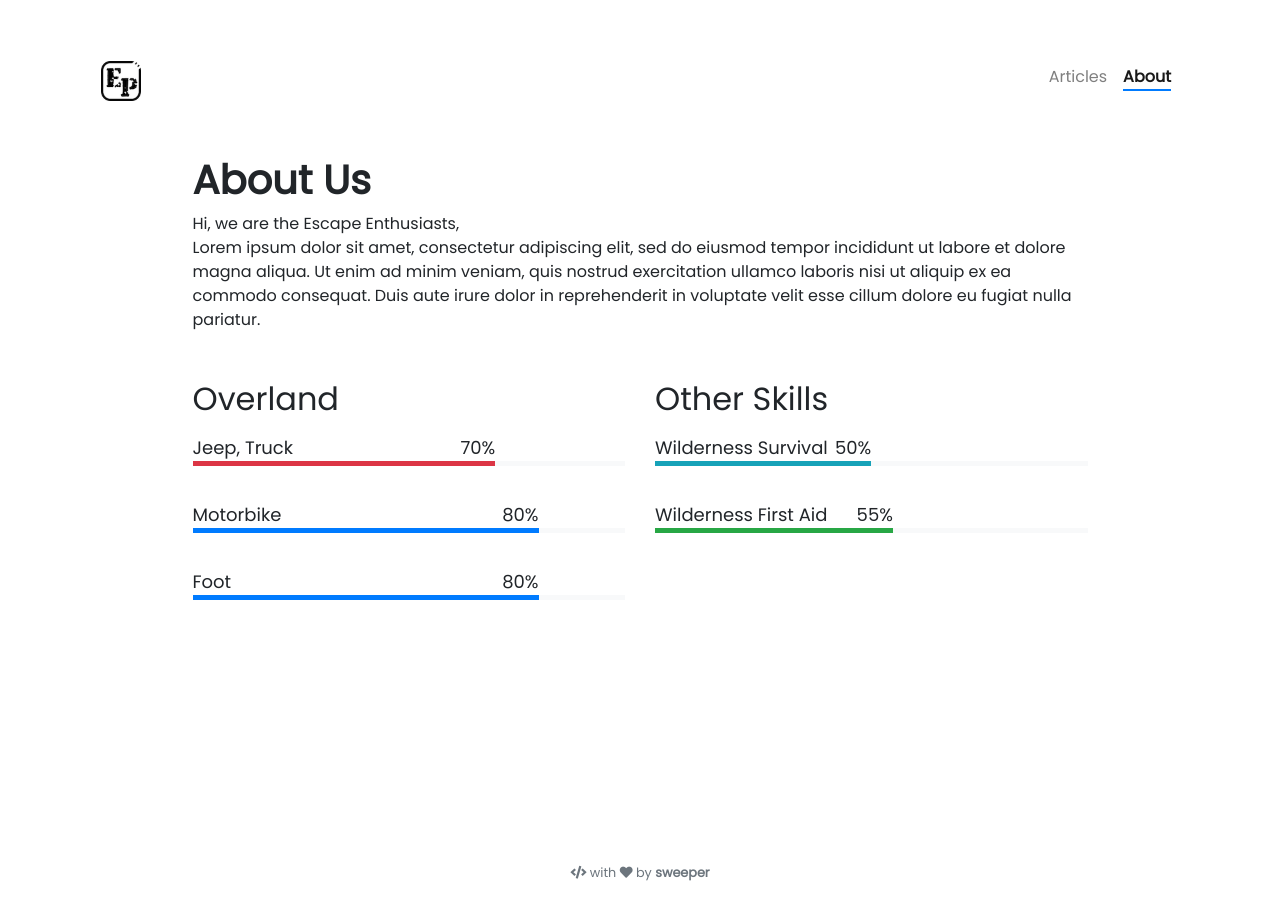
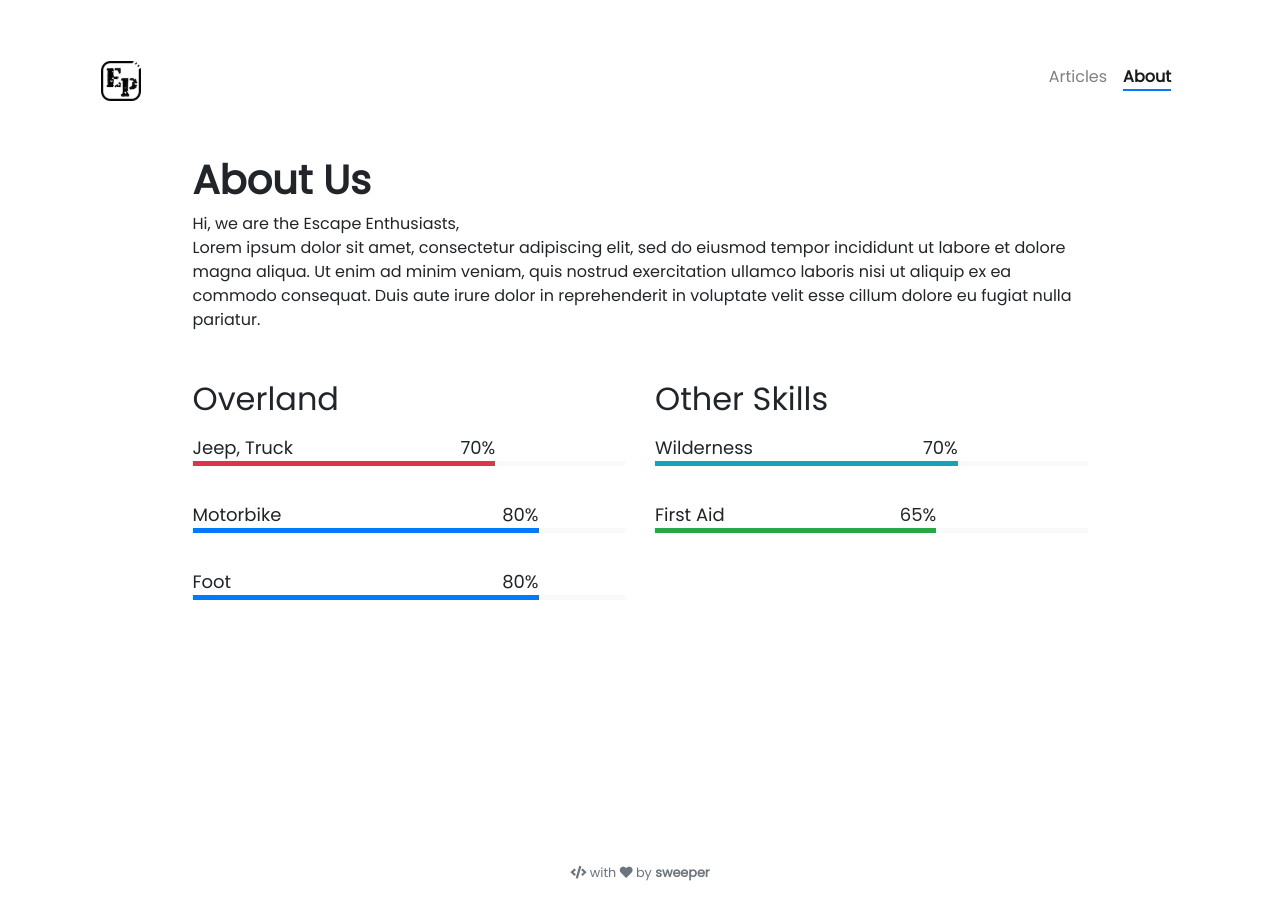
Before and after one commit to escplanhub/escplanhub.github.io, a Jekyll site: the page built from pages/about.md, in a window 1280 px wide. Built offline with Jekyll 4.4.1, drawn with Linux system fonts in a browser that asks for light colours; nearby versions of some CDN libraries; comment, search, counter and statistics services are not loaded.

Commit message:
Updated skills

```diff
--- a/_data/other-skills.yml
+++ b/_data/other-skills.yml
@@ -1,7 +1,7 @@
-- name: Wilderness Survival
-  percentage: 50
+- name: Wilderness
+  percentage: 70
   color: info
 
-- name: Wilderness First Aid
-  percentage: 55
+- name: First Aid
+  percentage: 65
   color: success
```
